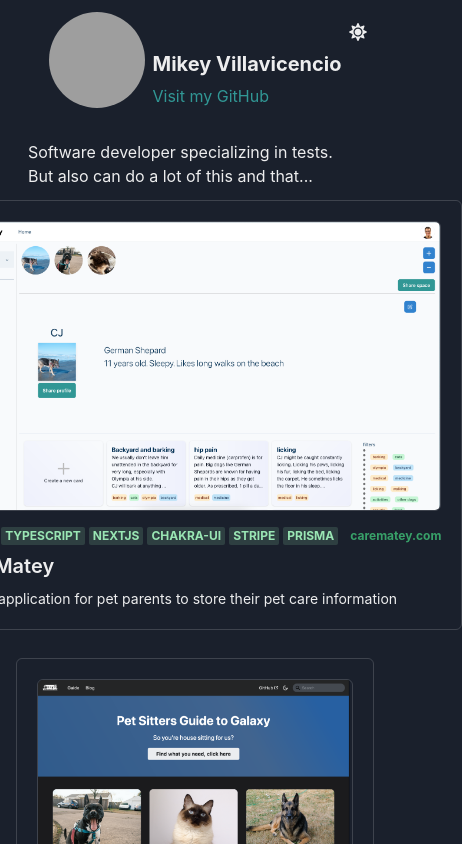
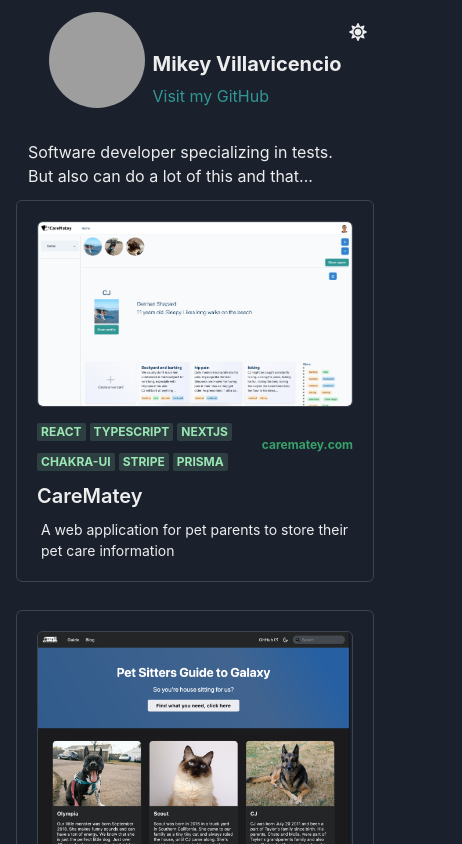
Before and after one commit to mikikiv/mikikiv, a React (Create React App) app: page / in a window 390 px wide. Shown: the top 844 px of the page, 462 px wide, since content can reach past the window. Built offline with nearby package versions, Linux system fonts and the light colour scheme; grey boxes are pictures that could not be loaded.

Commit message:
update for mobile

```diff
--- a/src/components/SiteCard.jsx
+++ b/src/components/SiteCard.jsx
@@ -7,6 +7,7 @@ import {
   Box,
   LinkBox,
   LinkOverlay,
+  HStack,
 } from '@chakra-ui/react';
 
 function SiteCard({ id, name, url, desc, urlShort, lang, img, ...rest }) {
@@ -22,29 +23,36 @@ function SiteCard({ id, name, url, desc, urlShort, lang, img, ...rest }) {
 
   return (
     <LinkBox {...rest} as="article">
-      <Box maxW={'100%'} height={'100%'} p="5" borderWidth="1px" borderRadius="md" id={id}>
+      <Box
+        maxW={'100%'}
+        height={'100%'}
+        p="5"
+        borderWidth="1px"
+        borderRadius="md"
+        id={id}
+      >
         <Image
           borderRadius="md"
           src={img}
           borderStyle={'solid'}
           borderWidth="1px"
         />
-        <Flex align="baseline" mt={2}>
-          {langs}
-
+        <HStack width={'100%'} justifyContent={'space-between'}>
+          <Box align="baseline" mt={2}>
+            {langs}
+          </Box>
           <LinkOverlay
             textTransform="lowercase"
             fontSize="xs"
             fontWeight="bold"
             color="green.500"
             mt={2}
-            ml={2}
             href={url}
             isExternal
           >
             {urlShort}
           </LinkOverlay>
-        </Flex>
+        </HStack>
         <Text mt={2} fontSize="xl" fontWeight="semibold" lineHeight="short">
           {name}
         </Text>
```
